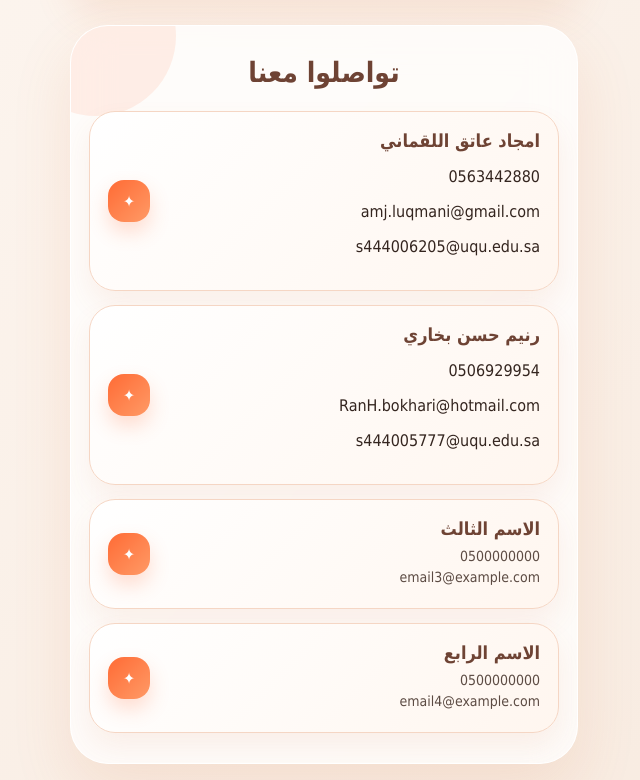
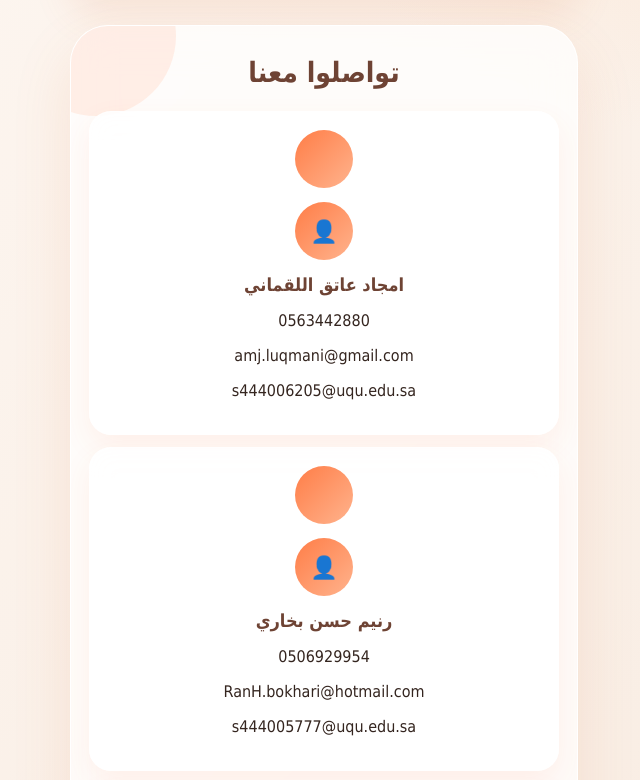
Before and after one commit to AmjadAlluqmani/haden-links, a plain HTML site: page index.html in a window 1280 px wide. Shown: the part 751-1531 px from the top of the page, without its empty margins (316-956 px from the left). Drawn offline with Linux system fonts and the light colour scheme.

Commit message:
second  commit

```diff
--- a/index.html
+++ b/index.html
@@ -56,6 +56,8 @@
 
         <div class="cards">
           <div class="card">
+            <div class="avatar">👤</div>
+
             <h3>امجاد عاتق اللقماني</h3>
             <p>0563442880</p>
             <p>amj.luqmani@gmail.com</p>
@@ -63,6 +65,8 @@
           </div>
 
           <div class="card">
+            <div class="avatar">👤</div>
+
             <h3>رنيم حسن بخاري</h3>
             <p>0506929954</p>
             <p>RanH.bokhari@hotmail.com</p>
--- a/style.css
+++ b/style.css
@@ -225,55 +225,63 @@ h1 {
   color: #6e4334;
   font-size: 28px;
 }
-
 .cards {
-  position: relative;
   display: grid;
-  gap: 14px;
+  gap: 12px;
 }
 
 .card {
-  position: relative;
-  overflow: hidden;
-  background: linear-gradient(135deg, #ffffff, #fff6ef);
-  border: 1px solid #f5d6c4;
-  border-radius: 26px;
-  padding: 18px 18px 18px 76px;
-  text-align: right;
-  box-shadow: 0 14px 28px rgba(214, 113, 63, 0.09);
+  background: rgba(255, 255, 255, 0.8);
+  backdrop-filter: blur(12px);
+
+  border: 1px solid rgba(255, 255, 255, 0.9);
+
+  border-radius: 22px;
+
+  padding: 18px;
+
+  text-align: center;
+
+  box-shadow: 0 12px 30px rgba(255, 107, 53, 0.08);
+
+  transition: 0.25s ease;
+}
+
+.card:hover {
+  transform: translateY(-3px);
 }
 
 .card::before {
-  content: "✦";
-  position: absolute;
-  left: 18px;
-  top: 50%;
-  transform: translateY(-50%);
-  width: 42px;
-  height: 42px;
-  border-radius: 16px;
-  background: linear-gradient(135deg, #ff6b35, #ff9a66);
-  color: white;
-  display: flex;
-  align-items: center;
-  justify-content: center;
-  box-shadow: 0 10px 20px rgba(255, 107, 53, 0.22);
+  content: "";
+  display: block;
+
+  width: 58px;
+  height: 58px;
+
+  margin: 0 auto 14px;
+
+  border-radius: 50%;
+
+  background: linear-gradient(135deg, #ff7d47, #ffb38d);
 }
 
 .card h3 {
-  margin: 0 0 9px;
+  margin: 0 0 8px;
   color: #6e4334;
   font-size: 18px;
+  font-weight: 700;
 }
-
 .card a {
   display: block;
-  color: #5c4b43;
   text-decoration: none;
+
+  color: #8a6a5b;
+
+  margin: 6px 0;
+
   font-size: 14px;
-  margin: 5px 0;
+
   direction: ltr;
-  text-align: right;
 }
 
 @media (max-width: 380px) {
@@ -304,3 +312,22 @@ h1 {
     border-radius: 23px;
   }
 }
+
+.avatar {
+  width: 58px;
+  height: 58px;
+
+  margin: 0 auto 14px;
+
+  border-radius: 50%;
+
+  background: linear-gradient(135deg, #ff7d47, #ffb38d);
+
+  display: flex;
+  align-items: center;
+  justify-content: center;
+
+  color: white;
+  font-size: 22px;
+  font-weight: bold;
+}
```
